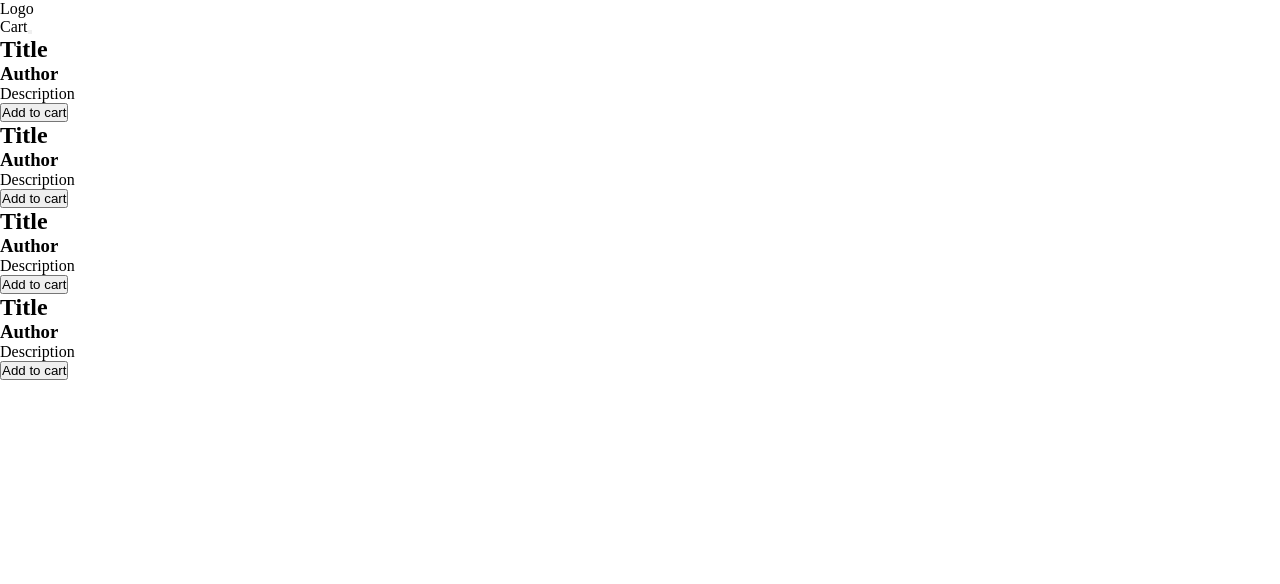
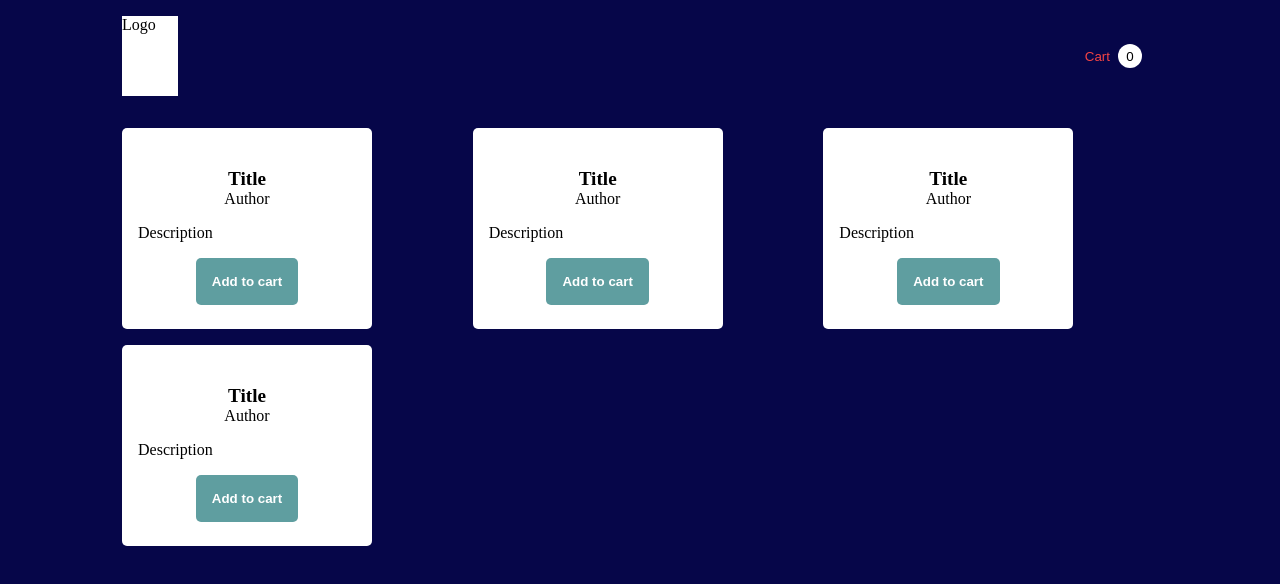
Before and after one commit to StefanMogren/book-store, a React app: page / in a window 1280 px wide. Shown: the top 584 px of the page. Built offline with nearby package versions, Linux system fonts and the light colour scheme; the HTML template or start-up script is replaced by a standard one.

Commit message:
Added css to components in header and main

```diff
--- a/src/components/BookItem.jsx
+++ b/src/components/BookItem.jsx
@@ -4,7 +4,7 @@ function BookItem() {
 			<h2 className='main__book-title'>Title</h2>
 			<h3 className='main__book-author'>Author</h3>
 			<p className='main__book-description'>Description</p>
-			<button className='main__book-add-to-cart'>Add to cart</button>
+			<button className='main__book-add-cart-button'>Add to cart</button>
 		</li>
 	);
 }
--- a/src/components/Cart.jsx
+++ b/src/components/Cart.jsx
@@ -1,9 +1,9 @@
 function Cart() {
 	return (
-		<div className='header__cart'>
+		<button className='header__cart-button'>
 			Cart
-			<button className='header__cart-button'></button>
-		</div>
+			<div className='header__cart-counter'>0</div>
+		</button>
 	);
 }
 
--- a/src/components/Logo.jsx
+++ b/src/components/Logo.jsx
@@ -1,6 +1,6 @@
 function Logo() {
 	return (
-		<div>Logo</div>
+		<div className='header__logo'>Logo</div>
 		// <img src="" alt="" />
 	);
 }
--- a/src/index.css
+++ b/src/index.css
@@ -3,3 +3,96 @@
 	margin: 0;
 	padding: 0;
 }
+
+#root {
+	background-color: rgb(6, 6, 73);
+	min-height: 100vh;
+	max-height: 100%;
+}
+
+.app {
+	margin: auto;
+	padding: 0 2rem;
+	max-width: 1100px;
+}
+
+.header {
+	display: flex;
+	flex-direction: row;
+	justify-content: space-between;
+	align-items: center;
+	padding: 1rem 0 2rem 0;
+}
+
+.header__logo {
+	width: 3.5rem;
+	height: 5rem;
+	background-color: white;
+}
+
+.header__cart-button {
+	height: 2rem;
+	padding: 1rem;
+	display: flex;
+	flex-direction: row;
+	justify-content: center;
+	align-items: center;
+	gap: 0.5rem;
+	cursor: pointer;
+	color: rgb(245, 68, 68);
+	background: none;
+	border: none;
+}
+
+.header__cart-counter {
+	display: grid;
+	place-items: center;
+	width: 1.5rem;
+	height: 1.5rem;
+	border-radius: 50%;
+	color: black;
+	background-color: white;
+}
+
+.main {
+}
+
+.main__book-list {
+	display: grid;
+	grid-template-columns: 1fr 1fr 1fr;
+	gap: 1rem;
+}
+
+.main__book-item {
+	width: 250px;
+	display: flex;
+	flex-direction: column;
+	align-items: center;
+	padding: 2.5rem 1rem 1.5rem 1rem;
+	border-radius: 5px;
+	background-color: white;
+}
+
+.main__book-title {
+	font-size: 1.2rem;
+}
+
+.main__book-author {
+	font-size: 1rem;
+	font-weight: 500;
+}
+
+.main__book-description {
+	align-self: flex-start;
+	margin: 1rem 0;
+}
+
+.main__book-add-cart-button {
+	padding: 1rem;
+	border: none;
+	border-radius: 5px;
+	font-weight: 600;
+	cursor: pointer;
+	color: white;
+	background-color: cadetblue;
+}
```
